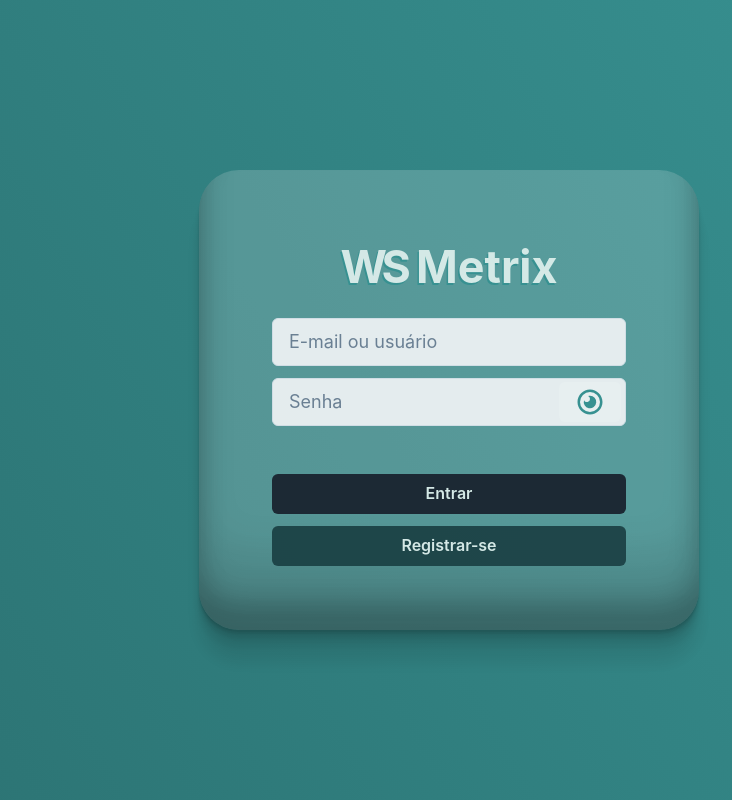
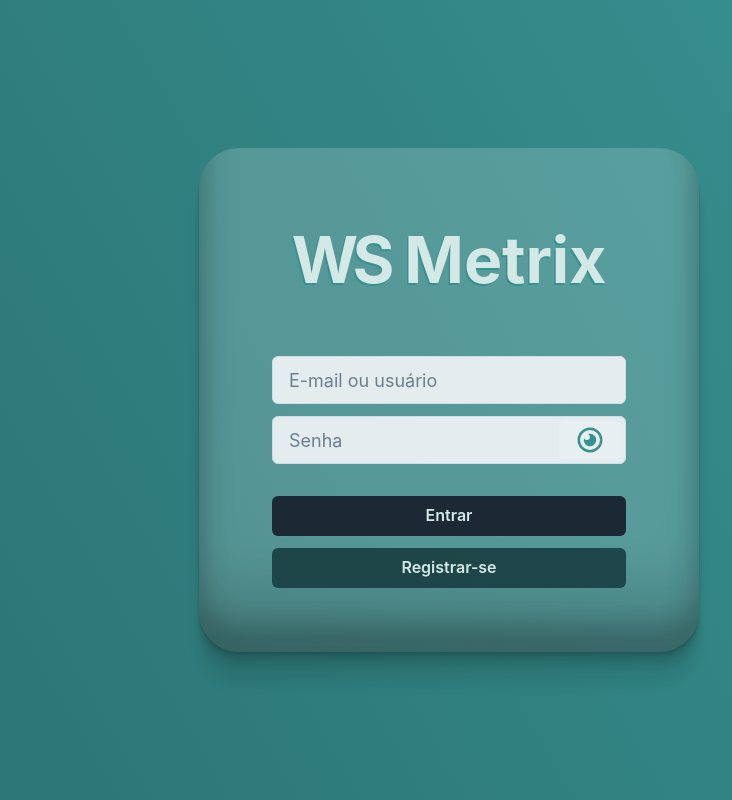
Before and after one commit to Tallispt/ws-front, a React (Create React App) app: page / in a window 1280 px wide. Shown: the whole page, without its empty margins (191-923 px from the left). Built offline with nearby package versions, Linux system fonts and the light colour scheme; no server answers; the HTML template or start-up script is replaced by a standard one.

Commit message:
fix: form validation on sign in and up

```diff
--- a/package.json
+++ b/package.json
@@ -6,15 +6,18 @@
     "@chakra-ui/react": "^2.6.0",
     "@emotion/react": "^11.10.8",
     "@emotion/styled": "^11.10.8",
+    "@hookform/resolvers": "^3.1.1",
     "@testing-library/jest-dom": "^5.16.5",
     "@testing-library/react": "^13.4.0",
     "@testing-library/user-event": "^13.5.0",
     "axios": "^1.3.6",
     "dotenv": "^16.0.3",
     "framer-motion": "^10.12.4",
+    "joi": "^17.9.2",
     "react": "^18.2.0",
     "react-dom": "^18.2.0",
     "react-dropzone": "^14.2.3",
+    "react-hook-form": "^7.45.1",
     "react-icons": "^4.8.0",
     "react-loader-spinner": "^5.3.4",
     "react-router-dom": "^6.10.0",
--- a/src/pages/SignIn/index.jsx
+++ b/src/pages/SignIn/index.jsx
@@ -1,94 +1,88 @@
-import { useContext, useState } from "react";
+import { Input, InputGroup, InputRightElement, Button, useToast, FormControl, useBoolean } from '@chakra-ui/react'
+// import { useContext } from "react";
 import styled from "styled-components";
-import { Input, InputGroup, InputRightElement, Button, useToast } from '@chakra-ui/react'
 import { RiEye2Line, RiEyeCloseLine } from 'react-icons/ri'
+import { useForm } from "react-hook-form"
+import { joiResolver } from '@hookform/resolvers/joi'
 
 import { colors } from "../../style/color";
 import { Link, useNavigate } from "react-router-dom";
 import useSignIn from "../../hooks/api/useSignIn";
 import SignPage from "../SignPage";
-import UserContext from "../../context/userContext";
+// import UserContext from "../../context/userContext";
+import { signInSchema } from "../../schemas/signInSchema";
 
 const SignIn = () => {
-  const [username, setUsername] = useState('');
-  const [password, setPassword] = useState('');
-  const [show, setShow] = useState(false)
-  const handleClick = () => setShow(!show)
+
+  const [show, setShow] = useBoolean()
 
   const toast = useToast();
+  const { signIn } = useSignIn();
   const navigate = useNavigate();
-  const { signIn} = useSignIn();
+  // const { setUserData } = useContext(UserContext);
+  const { handleSubmit, register, formState: { errors, isSubmitting } } = useForm({
+    resolver: joiResolver(signInSchema)
+  });
 
-  const { setUserData } = useContext(UserContext);
-
-  async function submit(event) {
-    event.preventDefault();
-
+  const onSubmit = async data => {
+    console.log(data)
     try {
-        const userData = await signIn(username, password)
+      const userData = await signIn(data)
       console.log(userData)
-        setUserData(userData)
+      toast({ title: 'Login realizado com sucesso' });
+      navigate('/app/analysis');
+    } catch (e) {
       toast({
-          title: 'Login realizado com sucesso',
-          position: 'top-left',
-          colorScheme: 'teal',
-          duration: '3000',
-          isClosable: 'true',
-      });
-        navigate('/');
-      } catch (error) {
-        toast({
-          title: 'Não foi possível logar!',
-          position: 'top-left',
-          colorScheme: 'red',
-          duration: '3000',
-          isClosable: 'true',
+        title: 'Não foi possível realizar o login!',
+        description: e.message,
+        colorScheme: 'red'
       });
     }
   }
 
   return (
     <SignPage>
-      <Form onSubmit={submit}>
-        <InputGroup
-          display={"flex"}
-          flexDirection={"column"}
-          gap={3}
-        >
+      <form onSubmit={handleSubmit(onSubmit)}>
+        <Form>
+          <InputGroup display={"flex"} flexDirection={"column"} gap={3}>
             <Input
+              id='username'
+              placeholder="E-mail ou usuário"
+              {...register('username')}
+              isRequired
+              isInvalid={errors.username}
               size='lg'
               focusBorderColor='gray.100'
               color={colors.gray600}
               textColor={colors.gray600}
-          placeholder="E-mail ou usuário"
-          isRequired
               background={colors.background}
-          value={username}
-          onChange={e => setUsername(e.target.value)}
             />
+
             <InputGroup size='lg'>
               <Input
+                id='password'
+                placeholder='Senha'
+                {...register('password')}
+                isRequired
+                isInvalid={errors.password}
                 size={"lg"}
                 focusBorderColor='gray.100'
                 color={colors.gray600}
                 textColor={colors.gray600}
-            placeholder='Senha'
                 type={show ? 'text' : 'password'}
                 background={colors.background}
-            isRequired
-            value={password}
-            onChange={e => setPassword(e.target.value)}
               />
+
               <InputRightElement width='4.5rem'>
                 <Button
                   size='md'
-              onClick={handleClick}
+                  onClick={setShow.toggle}
                   color={colors.main}
                   colorScheme="whiteAlpha"
                 >
                   {!show ?
-              <RiEye2Line size={30}/> :
-              <RiEyeCloseLine size={30}/>}
+                    <RiEye2Line size={30} /> :
+                    <RiEyeCloseLine size={30} />}
                 </Button>
               </InputRightElement>
             </InputGroup>
@@ -99,30 +93,32 @@ const SignIn = () => {
             backgroundColor={colors.gray800}
             colorScheme="gray"
             color={colors.white}
-          marginTop={'3rem'}
+            marginTop={'2rem'}
             marginBottom={3}
-        >Entrar</Button>
+            isLoading={isSubmitting}
+          >
+            Entrar
+          </Button>
+
           <Button
             to={'/sign-up'}
             as={Link}
             backgroundColor={colors.teal900}
             colorScheme="gray"
             color={colors.white}
+            isDisabled={isSubmitting}
           >
             Registrar-se
           </Button>
         </Form>
+      </form>
     </SignPage>
   )
 }
 
-const Form = styled.form`
+const Form = styled(FormControl)`
   display: flex;
   flex-direction: column;
-
-  Link {
-    width: 100%;
-  }
 `
 
 export default SignIn;
--- a/src/pages/SignPage/index.jsx
+++ b/src/pages/SignPage/index.jsx
@@ -9,7 +9,7 @@ const SignPage = ({children}) => {
   return(
     <Container>
       <FormContainer>
-        <Logo theme={themes.light}/>
+        <Logo theme={themes.light} fontSize="4rem"/>
           {children}
       </FormContainer>
     </Container>
@@ -29,7 +29,7 @@ const FormContainer = styled.div`
   width: 500px;
   display: flex;
   flex-direction: column;
-  gap: 1rem;
+  gap: 3rem;
 
   align-items: center;
   padding: 4rem;
--- a/src/pages/SignUp/index.jsx
+++ b/src/pages/SignUp/index.jsx
@@ -1,142 +1,145 @@
-import { useState } from "react";
 import styled from "styled-components";
-import { Input, InputGroup, InputRightElement, Button, useToast } from '@chakra-ui/react'
+import { Input, InputGroup, InputRightElement, Button, useToast, FormControl, useBoolean } from '@chakra-ui/react'
 import { RiEye2Line, RiEyeCloseLine } from 'react-icons/ri'
 import { Link, useNavigate } from "react-router-dom";
+import { useForm } from "react-hook-form"
+import { joiResolver } from '@hookform/resolvers/joi'
 
 import { colors } from "../../style/color";
 import useSignUp from "../../hooks/api/useSignup";
 import SignPage from "../SignPage";
+import { signUpSchema } from "../../schemas/signUpSchema";
 
 const SignUp = () => {
-  const [show, setShow] = useState(false)
-  const [showConfirmation, setShowConfirmation] = useState(false)
+  const [show, setShow] = useBoolean()
+  const [showConfirmation, setShowConfirmation] = useBoolean()
 
   const toast = useToast();
   const navigate = useNavigate();
-  const { signUp} = useSignUp();
+  const { signUp } = useSignUp();
 
-  const [username, setUsername] = useState('');
-  const [email, setEmail] = useState('');
-  const [password, setPassword] = useState('');
-  const [confirmPassword, setConfirmPassword] = useState('');
+  const { handleSubmit, register, formState: { errors, isSubmitting } } = useForm({
+    resolver: joiResolver(signUpSchema)
+  });
 
-  async function submit(event) {
-    event.preventDefault();
+  const onValidating = (e) => {
+    console.log(e)
+    e && toast({ title: e.message, colorScheme: 'red' });
+  }
 
-    if (password !== confirmPassword) {
-      toast({
-        title: 'As senhas devem ser iguais!',
-        position: 'top-left',
-        colorScheme: 'blackAlpha',
-        duration: '3000',
-        isClosable: 'true',
-    });
-    } else {
+  const onSubmit = async data => {
+    delete data.repeatPassword
+    console.log(data)
     try {
-        await signUp(username, email, password)
-        toast({
-          title: 'Inscrito com sucesso! Por favor, faça login',
-          position: 'top-left',
-          colorScheme: 'blackAlpha',
-          duration: '3000',
-          isClosable: 'true',
-      });
+      const userData = await signUp(data)
+      console.log(userData)
+      toast({ title: 'Inscrito com sucesso! Por favor, faça login' });
       navigate('/sign-in');
-      } catch (error) {
+    } catch (e) {
       toast({
         title: 'Não foi possível fazer o cadastro!',
-          position: 'top-left',
-          colorScheme: 'red',
-          duration: '3000',
-          isClosable: 'true',
+        description: e.message,
+        colorScheme: 'red'
       });
-      }
     }
   }
 
   return (
     <SignPage>
-      <Form onSubmit={submit}>
+      <form onSubmit={handleSubmit(onSubmit)}>
+        <Form>
           <InputGroup
             display={"flex"}
             flexDirection={"column"}
             gap={3}
           >
             <Input
+              id='username'
+              placeholder="Nome do usuário"
+              {...register('username')}
+              isRequired
+              isInvalid={errors.username}
+              onInvalid={() => onValidating(errors.username)}
               size='lg'
               focusBorderColor='gray.100'
               color={colors.gray600}
               textColor={colors.gray600}
-          placeholder="Nome do usuário"
+              background={colors.background}
+            />
+
+            <Input
+              id='email'
+              placeholder="E-mail"
+              {...register('email')}
               isRequired
-          background={colors.background}
-          value={username}
-          onChange={e => setUsername(e.target.value)}
-          />
-        <Input
+              isInvalid={errors.email}
+              onInvalid={() => onValidating(errors.email)}
               size='lg'
               focusBorderColor='gray.100'
               color={colors.gray600}
               textColor={colors.gray600}
-          placeholder="E-mail"
-          isRequired
               background={colors.background}
-          value={email}
-          onChange={e => setEmail(e.target.value)}
             />
+
             <InputGroup size='lg'>
               <Input
+                id='password'
+                placeholder='Senha'
+                {...register('password')}
+                isRequired
+                isInvalid={errors.password}
+                onInvalid={() => onValidating(errors.password)}
                 size={"lg"}
                 focusBorderColor='gray.100'
                 color={colors.gray600}
                 textColor={colors.gray600}
-            placeholder='Senha'
                 type={show ? 'text' : 'password'}
                 background={colors.background}
-            isRequired
-            value={password}
-            onChange={e => setPassword(e.target.value)}
               />
               <InputRightElement width='4.5rem'>
                 <Button
                   size='md'
-              onClick={() => {setShow(!show)}}
+                  onClick={setShow.toggle}
                   color={colors.main}
                   colorScheme="whiteAlpha"
                 >
                   {!show ?
-              <RiEye2Line size={30}/> :
-              <RiEyeCloseLine size={30}/>}
+                    <RiEye2Line size={30} /> :
+                    <RiEyeCloseLine size={30} />}
                 </Button>
               </InputRightElement>
             </InputGroup>
+
             <InputGroup size='lg'>
               <Input
+                id='repeatPassword'
+                placeholder='Confirmar senha'
+                {...register('repeatPassword')}
+                isRequired
+                isInvalid={errors.repeatPassword}
+                onInvalid={() => onValidating(errors.repeatPassword)}
                 size={"lg"}
                 focusBorderColor='gray.100'
                 color={colors.gray600}
                 textColor={colors.gray600}
-            placeholder='Confirmar senha'
                 type={showConfirmation ? 'text' : 'password'}
                 background={colors.background}
-            isRequired
-            value={confirmPassword}
-            onChange={e => setConfirmPassword(e.target.value)}
               />
               <InputRightElement width='4.5rem'>
                 <Button
                   size='md'
-              onClick={() => {setShowConfirmation(!showConfirmation)}}
+                  onClick={setShowConfirmation.toggle}
                   color={colors.main}
                   colorScheme="whiteAlpha"
                 >
                   {!showConfirmation ?
-              <RiEye2Line size={30}/> :
-              <RiEyeCloseLine size={30}/>}
+                    <RiEye2Line size={30} /> :
+                    <RiEyeCloseLine size={30} />}
                 </Button>
               </InputRightElement>
             </InputGroup>
+
+
           </InputGroup>
 
           <Button
@@ -146,6 +149,7 @@ const SignUp = () => {
             color={colors.white}
             marginTop={'3rem'}
             marginBottom={3}
+            isLoading={isSubmitting}
           >Inscrever</Button>
           <Button
             to={'/sign-in'}
@@ -153,15 +157,17 @@ const SignUp = () => {
             backgroundColor={colors.teal900}
             colorScheme="gray"
             color={colors.white}
+            isDisabled={isSubmitting}
           >
             Já possuo conta
           </Button>
         </Form>
+      </form>
     </SignPage>
   )
 }
 
-const Form = styled.form`
+const Form = styled(FormControl)`
   display: flex;
   flex-direction: column;
 
--- /dev/null
+++ b/src/schemas/signInSchema.js
@@ -0,0 +1,9 @@
+import Joi from "joi";
+
+export const signInSchema = Joi.object({
+  username: Joi.alternatives().try(
+    Joi.string().email({ tlds: { allow: false } }),
+    Joi.string().alphanum()
+  ).required(),
+  password: Joi.string().required()
+})
--- /dev/null
+++ b/src/schemas/signUpSchema.js
@@ -0,0 +1,8 @@
+import Joi from "joi";
+
+export const signUpSchema = Joi.object({
+  username: Joi.string().alphanum().required(),
+  email: Joi.string().email({ tlds: { allow: false } }).required(),
+  password: Joi.string().min(8).required(),
+  repeatPassword: Joi.ref('password')
+})
```
Also changed, not shown: src/App.jsx (+7 -1 lines), 1 other file (tests, documents, lock files or other folders). Lines whose indentation alone changed are shown as unchanged.
